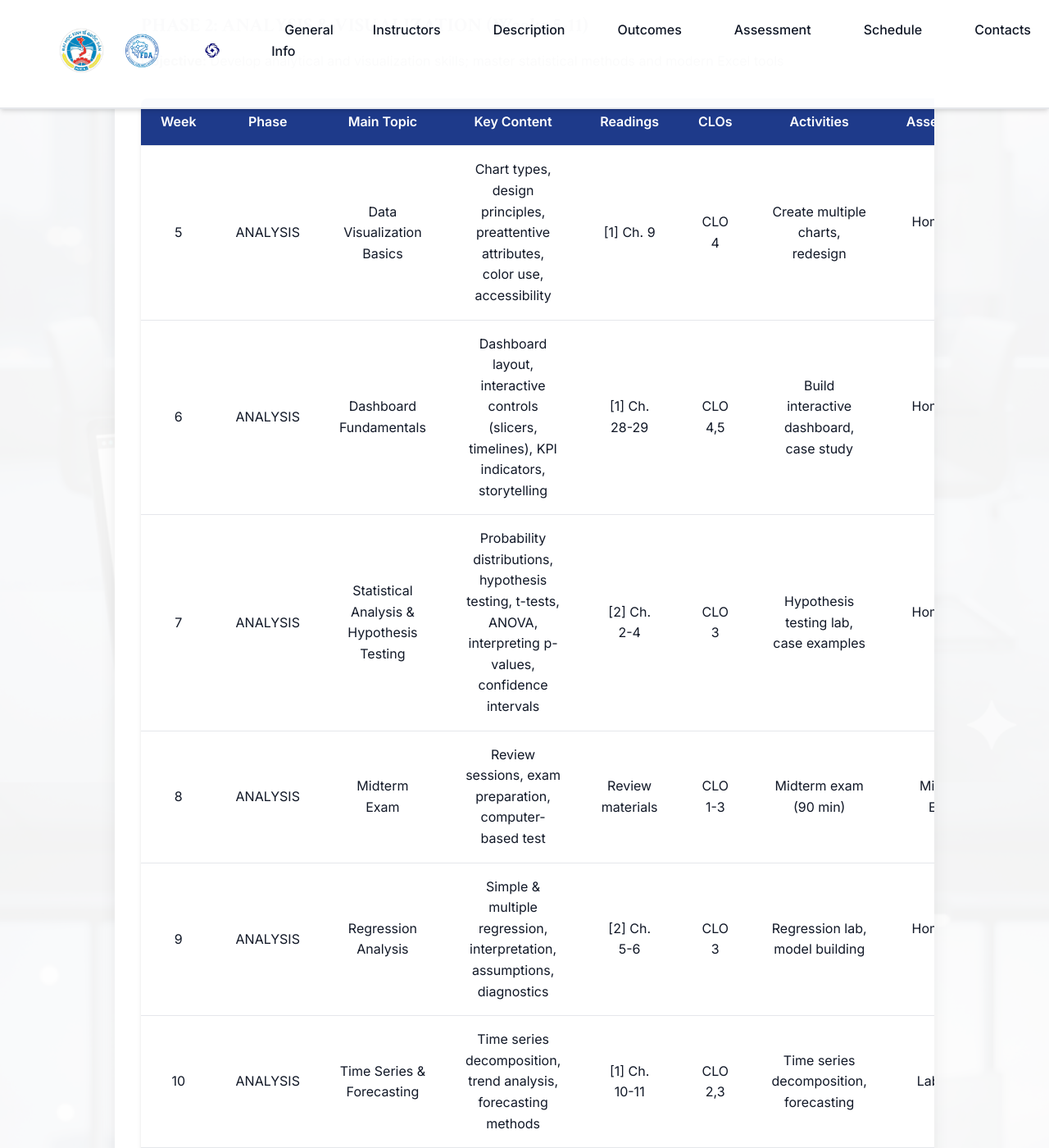
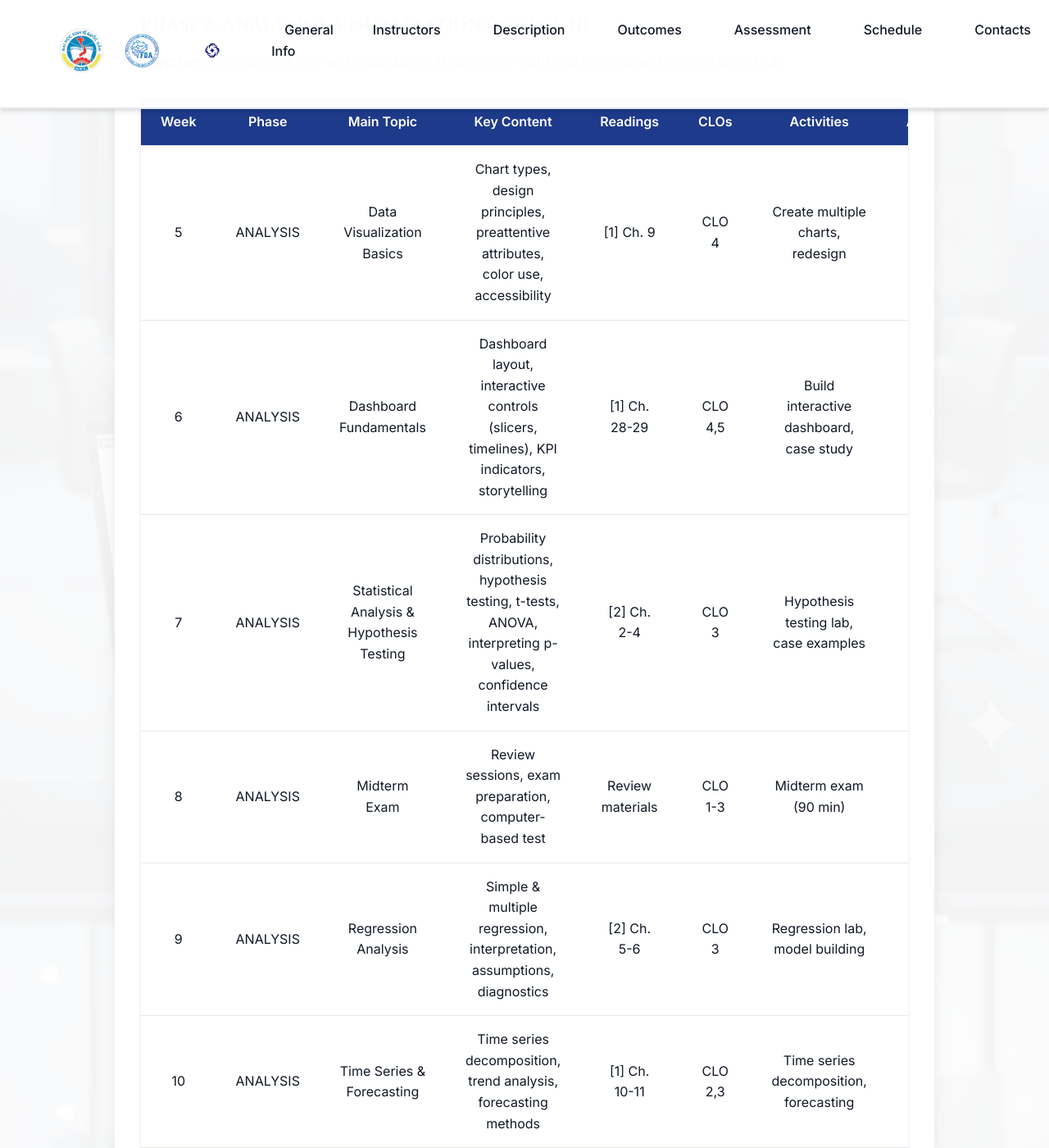
Before and after one commit to nghianguyen7171/excel_course, a Jekyll site: the page built from index.md, in a window 1280 px wide and 1400 px high, scrolled down 5446 px. Shown: the whole window at 82% size. Built offline with Jekyll 4.4.1, drawn with Linux system fonts in a browser that asks for light colours.

Commit message:
Wrap schedule tables in table-wrapper divs for horizontal scrolling

```diff
--- a/index.md
+++ b/index.md
@@ -134,12 +134,16 @@
 
 **Objective:** Master Excel basics, data import, and cleaning for robust data preparation
 
+<div class="table-wrapper">
+
 | Week | Phase | Main Topic | Key Content | Readings | CLOs | Activities | Assessment |
 | :--: | :--: | :--: | :--: | :--: | :--: | :--: | :--: |
 | 1 | FOUNDATION | Course Introduction & Excel Basics | Course overview, analytics workflow, Excel interface, basic formulas (SUM, AVERAGE, COUNT, IF) | [1] Ch. 1 | CLO 1 | Lecture/demo, Q&A session | Participation |
 | 2 | FOUNDATION | Data Import & Preparation Basics | Import from CSV/Excel/web, data structure, handling missing values, removing duplicates | [1] Ch. 1-2; [2] Ch. 6 | CLO 1 | Import lab, hands-on practice | Homework 1 |
 | 3 | FOUNDATION | Power Query Fundamentals | Query editor, filter/sort/transform, consolidate multiple sources, refresh strategies | [1] Ch. 2-3 | CLO 1 | Power Query lab, build queries | Homework 2 |
 | 4 | FOUNDATION | Exploratory Data Analysis I | Descriptive statistics (mean, median, quartiles, std dev), summary tables, segmentation | [1] Ch. 4; [2] Ch. 8 | CLO 2 | Stats lab, interpret summaries | Homework 3 |
+
+</div>
 
 **Phase 1 Skills Checkpoint:** Students able to import data and perform basic EDA
 
@@ -148,6 +152,8 @@
 ### PHASE 2: ANALYSIS & VISUALIZATION (Weeks 5-11)
 
 **Objective:** Develop analytical and visualization skills; master statistical methods and modern Excel tools
+
+<div class="table-wrapper">
 
 | Week | Phase | Main Topic | Key Content | Readings | CLOs | Activities | Assessment |
 | :--: | :--: | :--: | :--: | :--: | :--: | :--: | :--: |
@@ -159,6 +165,8 @@
 | 10 | ANALYSIS | Time Series & Forecasting | Time series decomposition, trend analysis, forecasting methods | [1] Ch. 10-11 | CLO 2,3 | Time series decomposition, forecasting | Lab work |
 | 11 | ANALYSIS | Power Pivot & Data Modeling | Power Pivot basics, create relationships, DAX fundamentals, advanced dashboards | [1] Ch. 5-7 | CLO 1,4 | Build data model, DAX measures | Lab work |
 
+</div>
+
 **Phase 2 Skills Checkpoint:** Students able to conduct complete analysis and create professional visualizations
 
 ---
@@ -167,12 +175,16 @@
 
 **Objective:** Apply all skills to real-world projects; communicate insights professionally; develop independence
 
+<div class="table-wrapper">
+
 | Week | Phase | Main Topic | Key Content | Readings | CLOs | Activities | Assessment |
 | :--: | :--: | :--: | :--: | :--: | :--: | :--: | :--: |
 | 12 | INTEGRATION | Professional Communication & Reporting | Report structure, writing for audiences, presenting insights, ethical visualization, documentation | [1] Ch. 11; [3] Ch. 10 | CLO 5,6 | Write executive summary, practice presentation | Homework 8 |
 | 13 | INTEGRATION | Integrated Project Work I | Project planning, select dataset, data wrangling, initial exploration | Project guidelines | CLO 1-6 | Lab: Project setup, instructor consultation | Project checkpoint |
 | 14 | INTEGRATION | Integrated Project Work II | Complete analysis, build visualizations/dashboards, write findings, peer review | Project guidelines | CLO 1-6 | Lab: Report finalization, peer feedback | Project refinement |
 | 15 | INTEGRATION | Final Presentations & Course Wrap-up | Student presentations (15 min each), Q&A, course reflection, future learning paths | Review syllabus | CLO 5,6 | Presentations, evaluation, reflection | Final Presentation |
+
+</div>
 
 **Phase 3 Skills Checkpoint:** Students execute complete end-to-end data analysis projects independently
 
```
